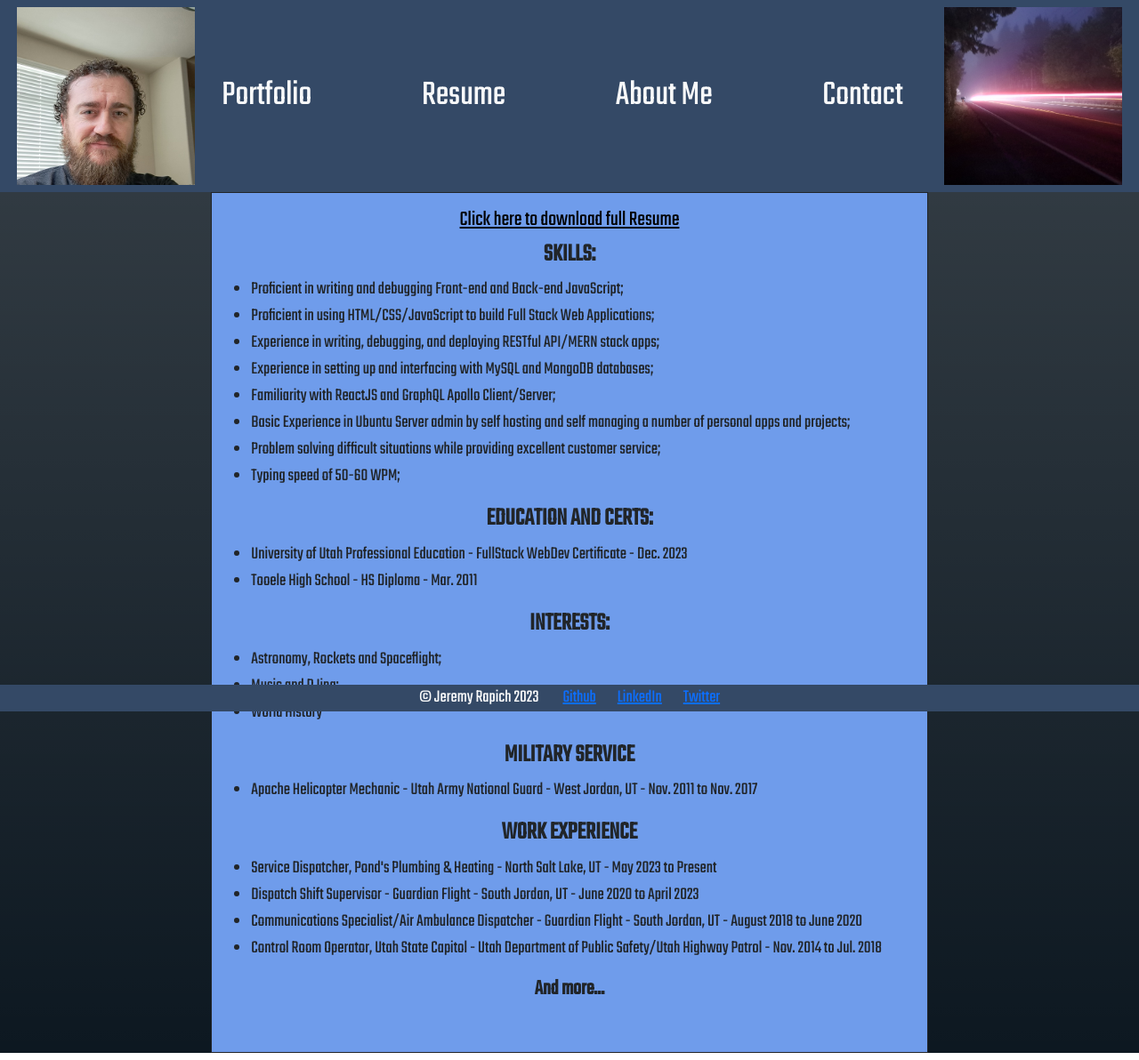
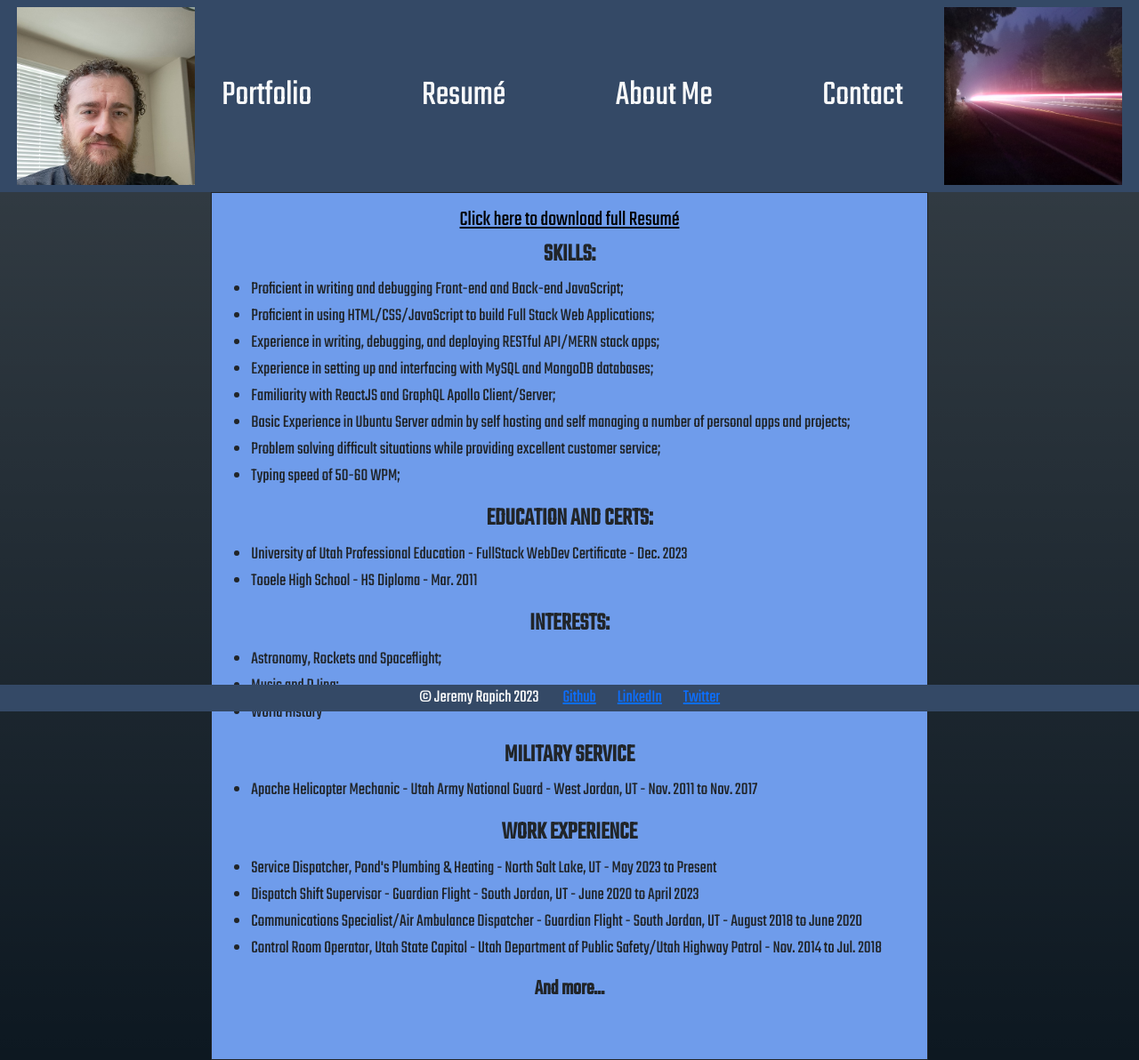
Before and after one commit to jrapich/react-portfolio, a React (Vite) app in the folder portfolio/: page /resume in a window 1280 px wide. Shown: the whole page at 89% size. Built offline with nearby package versions, Linux system fonts and the light colour scheme.

Commit message:
typo fixes

```diff
--- a/portfolio/src/components/UI/header/Header.jsx
+++ b/portfolio/src/components/UI/header/Header.jsx
@@ -11,7 +11,7 @@ export default function Header() {
             Portfolio
         </Link>,
         <Link key={2} className="nav-link text-light" to="/resume">
-          Resume
+          Resumé
         </Link>,
         <Link key={3} className='nav-link text-light' to='/about'>
             About Me
--- a/portfolio/src/pages/resume/Resume.jsx
+++ b/portfolio/src/pages/resume/Resume.jsx
@@ -8,7 +8,7 @@ export default function Resume () {
                 <section className="col centerCol border border-dark py-2" id="resumeSection">
                     <div className='my-2'></div>
                     <a className="resumeLink" href="/downloads/JeremyRapichResume2024.pdf" download>
-                            <h4>Click here to download full Resume</h4>
+                            <h4>Click here to download full Resumé</h4>
                     </a>
                     <h3><b>SKILLS:</b></h3>
                     <div className="d-flex justify-content-start flex-column">
@@ -54,7 +54,7 @@ export default function Resume () {
                         </ul>
                     </div>
                     <h4><b>And more...</b></h4>
-                    <div className='my-5'></div>
+                    <div className='py-4'></div>
                 </section>
                 <div className="col-2 sideCol bg-gradient py-2"></div>
             </div>
```
Also changed, not shown: portfolio/src/pages/resume/Resume.css (indentation only).
